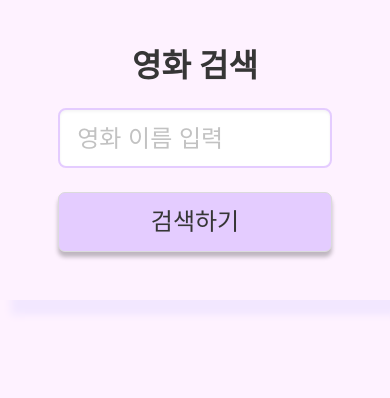
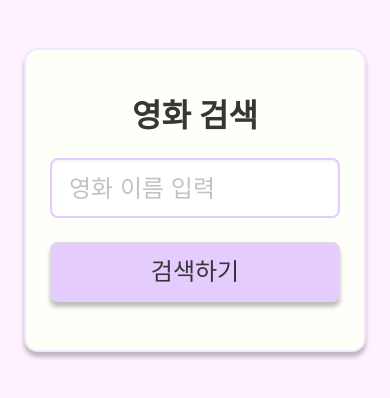
Before and after one commit to WCDI-DGHG/movie_search, a React (Create React App) app in the folder movie_search/: page /search in a window 390 px wide. Shown: the top 398 px of the page. Built offline with nearby package versions, Linux system fonts and the light colour scheme.

Commit message:
feat: 검색 섹션에 반응형 속성 및 그림자 추가

```diff
--- a/movie_search/src/pages/SearchPage.js
+++ b/movie_search/src/pages/SearchPage.js
@@ -1,4 +1,5 @@
-import { Colors } from '../styles';
+import { Borders, Colors, MediaSize, Shadows } from '../styles';
+
 import GlobalButton from '../components/GlobalButton';
 import GlobalInput from '../components/GlobalInput';
 import styled from '@emotion/styled';
@@ -11,10 +12,10 @@ const SearchPage = () => {
     alert('버튼 클릭');
   };
   return (
-    <div className="container">
+    <div>
       <StyledHero className="hero is-medium">
-        <StyledHeroBody className="hero-body">
-          <StyledForm>
+        <StyledHeroBody className="hero-body column">
+          <StyledForm className="section">
             <p className="title">영화 검색</p>
             <GlobalInput size="large" placeholder="영화 이름 입력" />
             <br />
@@ -29,7 +30,7 @@ const SearchPage = () => {
 };
 
 const StyledHero = styled.section`
-  box-shadow: 11px 15px 8px ${Colors.subColor};
+  box-shadow: ${Shadows.sectionShadow};
 `;
 
 const StyledHeroBody = styled.div`
@@ -40,7 +41,20 @@ const StyledHeroBody = styled.div`
 `;
 
 const StyledForm = styled.form`
-  width: 80%;
+  background-color: #fffff9;
+  border-radius: ${Borders.cardBorder};
+  border: 2px solid ${Colors.subColor};
+  box-shadow: ${Shadows.cardShadow};
+  @media ${MediaSize.mobile} {
+    width: 100%;
+  }
+  @media ${MediaSize.tablet} {
+    width: 80%;
+  }
+  @media ${MediaSize.desktop} {
+    width: 60%;
+    max-width: 1200px;
+  }
 `;
 
 export default SearchPage;
```
